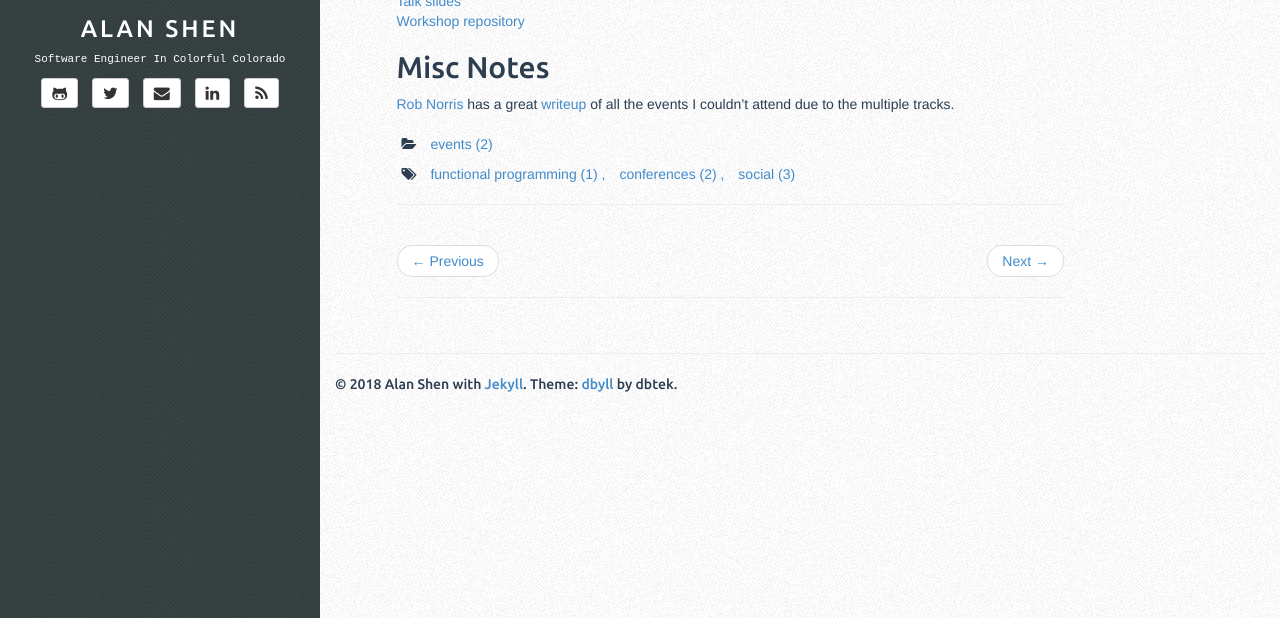
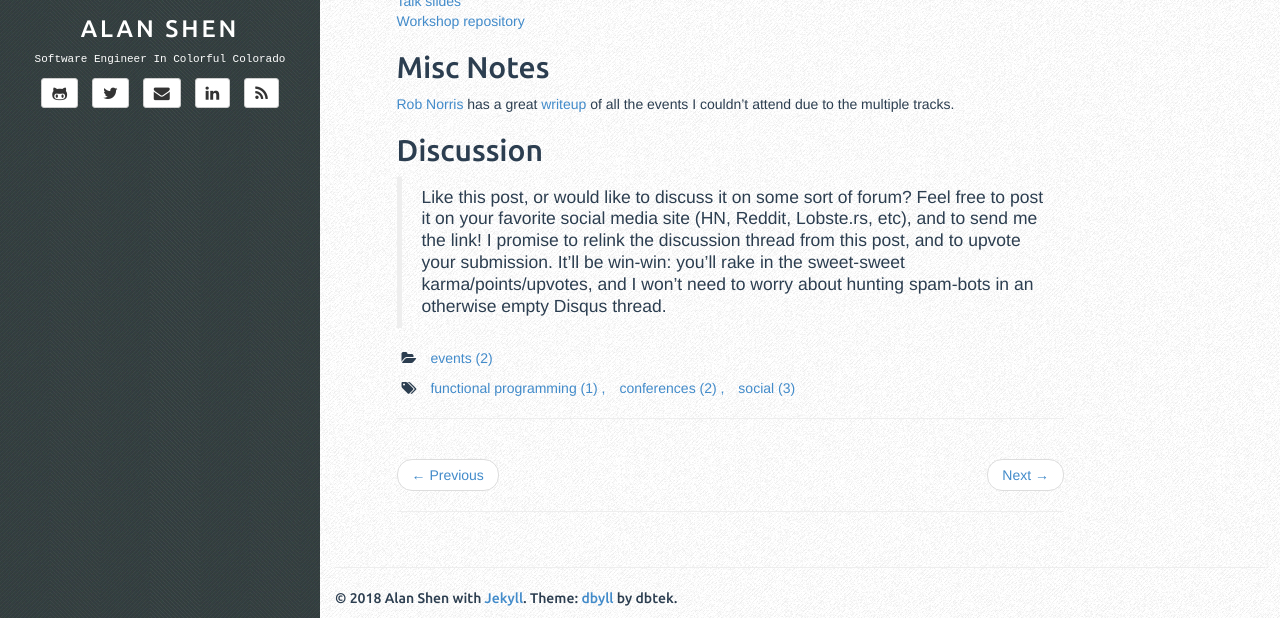
Before and after one commit to sunzenshen/sunzenshen.github.io, a Jekyll site: the page built from _posts/2014-04-26-lambdaconf2014-resources.markdown, in a window 1280 px wide and 900 px high, scrolled down 1103 px, cut to the strip 282-900 px from the top of the window. Built offline with Jekyll 4.4.1, drawn with Linux system fonts in a browser that asks for light colours.

Commit message:
Social media experiment

```diff
--- a/_posts/2014-04-26-lambdaconf2014-resources.markdown
+++ b/_posts/2014-04-26-lambdaconf2014-resources.markdown
@@ -85,3 +85,11 @@ From hearsay, this was apparently the best event of the conference.
 Misc Notes
 ----------
 [Rob Norris](https://twitter.com/tpolecat) has a great [writeup](http://tpolecat.github.io/2014/04/22/lambdaconf.html) of all the events I couldn’t attend due to the multiple tracks.
+
+Discussion
+----------
+> Like this post, or would like to discuss it on some sort of forum?
+> Feel free to post it on your favorite social media site (HN, Reddit, Lobste.rs, etc), and to send me the link!
+> I promise to relink the discussion thread from this post, and to upvote your submission.
+> It'll be win-win: you'll rake in the sweet-sweet karma/points/upvotes,
+> and I won't need to worry about hunting spam-bots in an otherwise empty Disqus thread.
```
